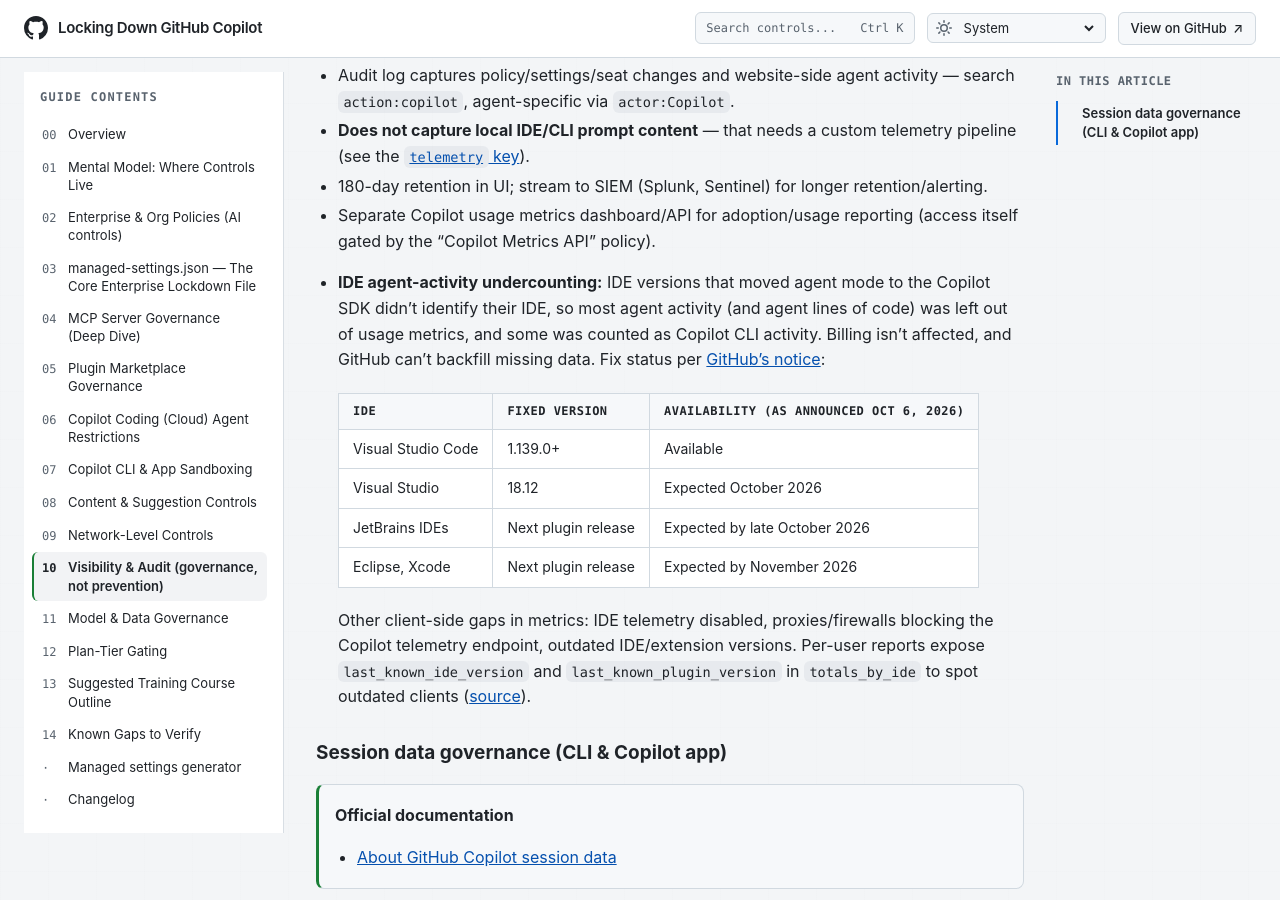
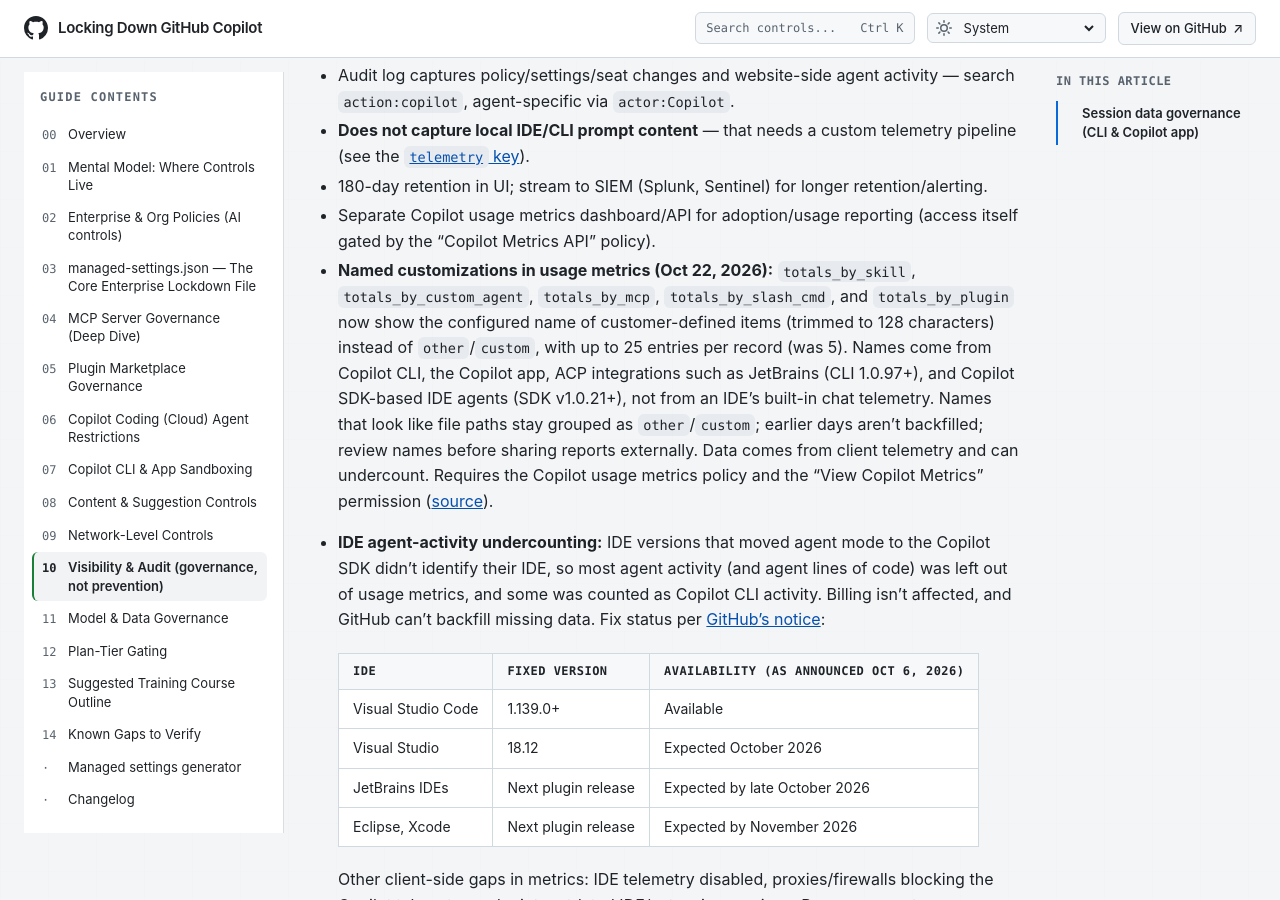
Before and after one commit to beardofedu/copilot-governance-training, a Jekyll site: the page built from docs/sections/audit-visibility.md, in a window 1280 px wide and 900 px high, scrolled down 377 px. Built offline with Jekyll 4.4.1, drawn with Linux system fonts in a browser that asks for light colours.

Commit message:
Document named customizations in usage metrics

```diff
--- a/docs/sections/audit-visibility.md
+++ b/docs/sections/audit-visibility.md
@@ -17,6 +17,7 @@ last_reviewed: 2026-10-22
 - **Does not capture local IDE/CLI prompt content** — that needs a custom telemetry pipeline (see the [`telemetry` key]({{ '/sections/managed-settings/#telemetry-capture-controls' | relative_url }})).
 - 180-day retention in UI; stream to SIEM (Splunk, Sentinel) for longer retention/alerting.
 - Separate Copilot usage metrics dashboard/API for adoption/usage reporting (access itself gated by the "Copilot Metrics API" policy).
+- **Named customizations in usage metrics (Oct 22, 2026):** `totals_by_skill`, `totals_by_custom_agent`, `totals_by_mcp`, `totals_by_slash_cmd`, and `totals_by_plugin` now show the configured name of customer-defined items (trimmed to 128 characters) instead of `other`/`custom`, with up to 25 entries per record (was 5). Names come from Copilot CLI, the Copilot app, ACP integrations such as JetBrains (CLI 1.0.97+), and Copilot SDK-based IDE agents (SDK v1.0.21+), not from an IDE's built-in chat telemetry. Names that look like file paths stay grouped as `other`/`custom`; earlier days aren't backfilled; review names before sharing reports externally. Data comes from client telemetry and can undercount. Requires the Copilot usage metrics policy and the "View Copilot Metrics" permission ([source](https://github.blog/changelog/2026-10-22-custom-skills-agents-and-mcp-servers-in-usage-metrics-api/)).
 - **IDE agent-activity undercounting:** IDE versions that moved agent mode to the Copilot SDK didn't identify their IDE, so most agent activity (and agent lines of code) was left out of usage metrics, and some was counted as Copilot CLI activity. Billing isn't affected, and GitHub can't backfill missing data. Fix status per [GitHub's notice](https://github.blog/changelog/2026-10-06-update-your-ide-to-restore-agent-activity-in-copilot-usage-metrics/):
 
   | IDE | Fixed version | Availability (as announced Oct 6, 2026) |
```
Also changed, not shown: docs/CHANGELOG.md.
